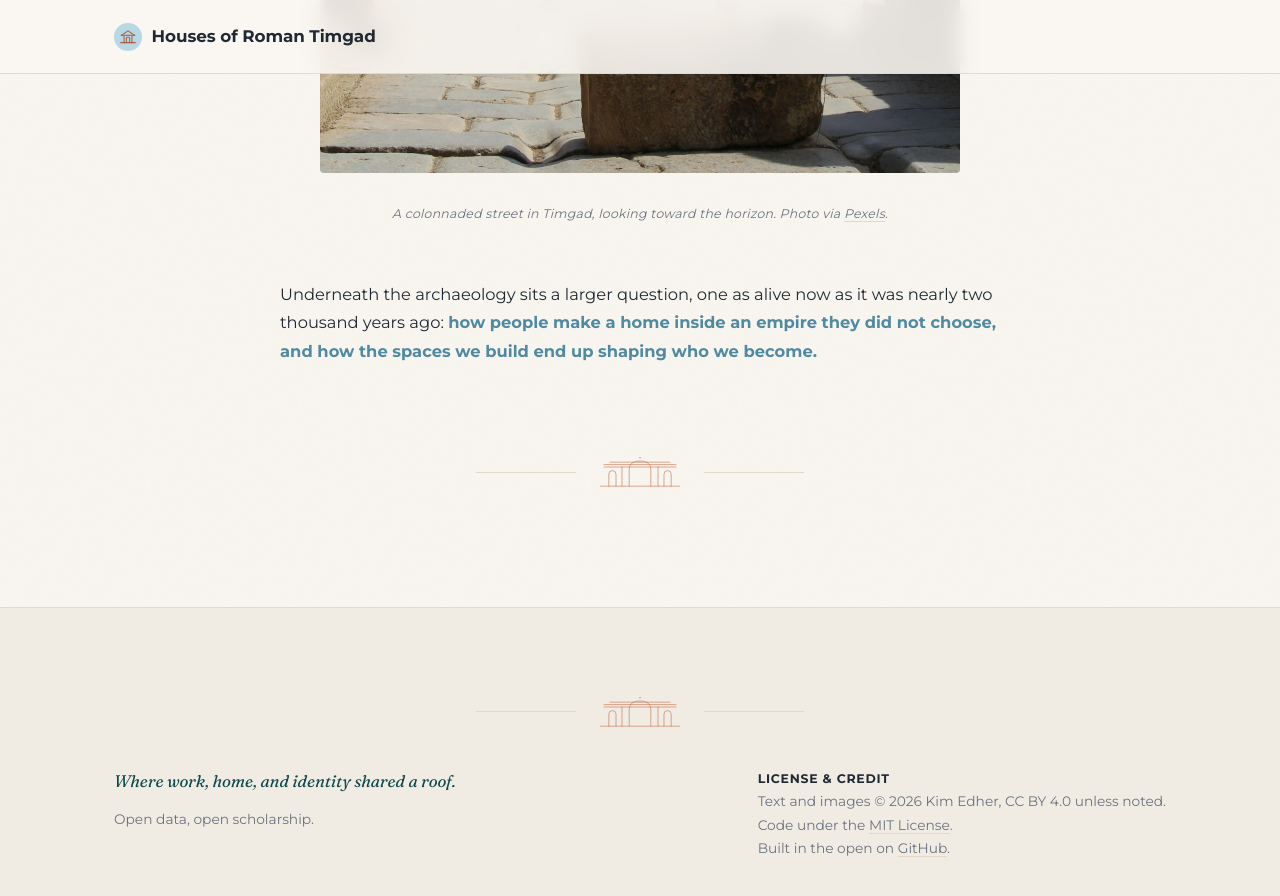
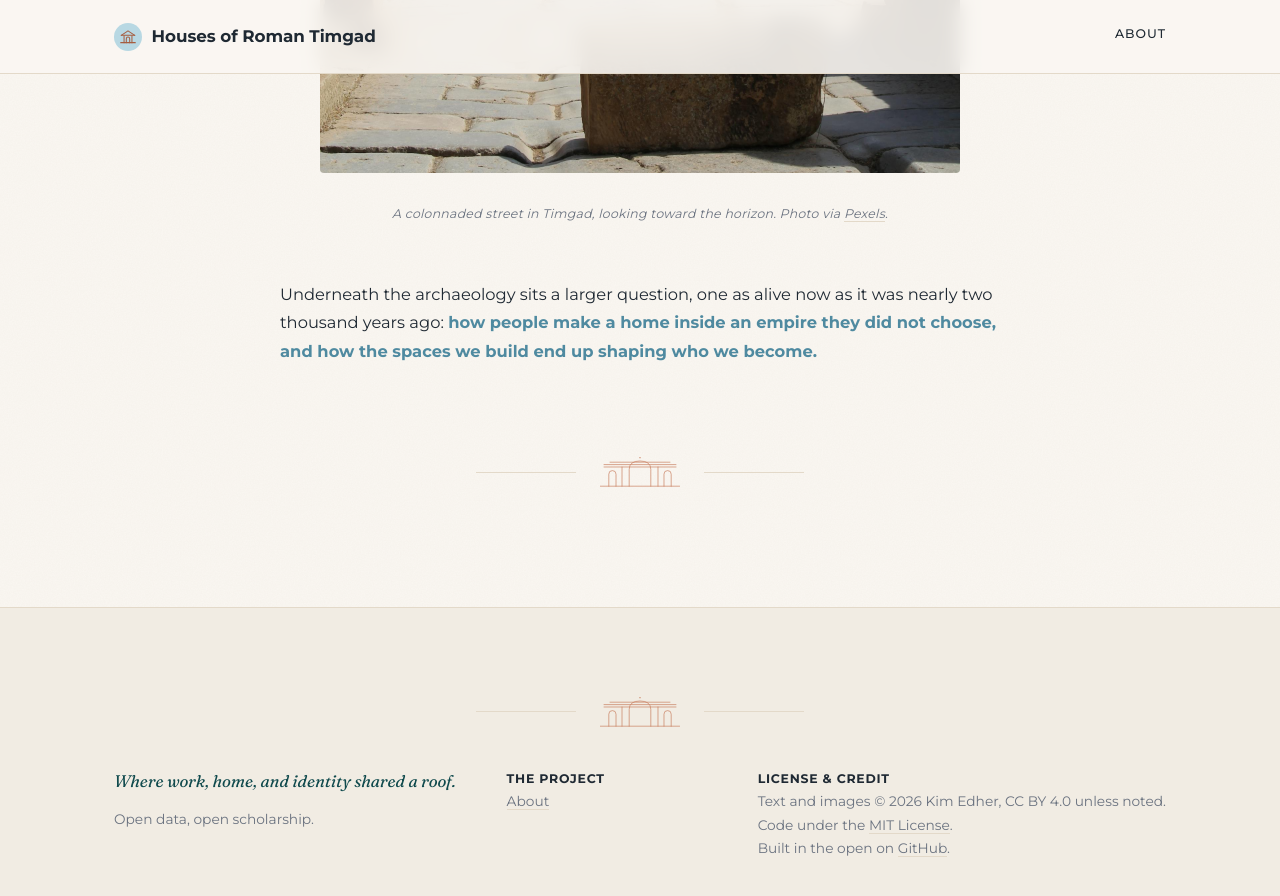
Before and after one commit to kimedher/timgadhouses, a Jekyll site: the page built from index.md, in a window 1280 px wide and 900 px high, scrolled down 1520 px. Shown: the top 896 px of the window. Built offline with Jekyll 4.4.1, drawn with Linux system fonts in a browser that asks for light colours; some of the changed lines change nothing that is shown.

Commit message:
Re-enable About in nav and footer
Uncomment About link in the header nav and in the footer project
links block. Other pages remain gated while they're still drafted.

```diff
--- a/_layouts/default.html
+++ b/_layouts/default.html
@@ -30,8 +30,8 @@
           Houses of Roman Timgad
         </a>
         <nav class="site-nav">
-          {% comment %} Pages temporarily hidden during review. Restore by removing these comment tags.
           <a href="{{ '/about/' | relative_url }}"{% if page.url contains '/about' %} class="active"{% endif %}>About</a>
+          {% comment %} Other pages temporarily hidden during review. Restore by removing these comment tags.
           <a href="{{ '/why-timgad/' | relative_url }}"{% if page.url contains '/why-timgad' %} class="active"{% endif %}>Why Timgad</a>
           <a href="{{ '/grid/' | relative_url }}"{% if page.url contains '/grid' %} class="active"{% endif %}>Grid</a>
           <a href="{{ '/notes/' | relative_url }}"{% if page.url contains '/notes' or page.url contains '/20' %} class="active"{% endif %}>Notes</a>
@@ -53,14 +53,14 @@
             <div class="footer-tagline">Where work, home, and identity shared a roof.</div>
             <div>Open data, open scholarship.</div>
           </div>
-          {% comment %} Footer links to hidden pages temporarily removed during review.
           <div>
             <strong style="color: var(--text); font-size: 0.78rem; text-transform: uppercase; letter-spacing: 0.06em;">The project</strong><br>
-            <a href="{{ '/about/' | relative_url }}">About</a><br>
-            <a href="{{ '/why-timgad/' | relative_url }}">Why Timgad</a><br>
-            <a href="{{ '/cite/' | relative_url }}">Cite &amp; contribute</a>
+            <a href="{{ '/about/' | relative_url }}">About</a>
+            {% comment %} Other links temporarily hidden until their pages launch.
+            <br><a href="{{ '/why-timgad/' | relative_url }}">Why Timgad</a>
+            <br><a href="{{ '/cite/' | relative_url }}">Cite &amp; contribute</a>
+            {% endcomment %}
           </div>
-          {% endcomment %}
           <div>
             <strong style="color: var(--text); font-size: 0.78rem; text-transform: uppercase; letter-spacing: 0.06em;">License &amp; credit</strong><br>
             Text and images © {{ site.time | date: '%Y' }} Kim Edher, CC BY 4.0 unless noted.<br>
```
